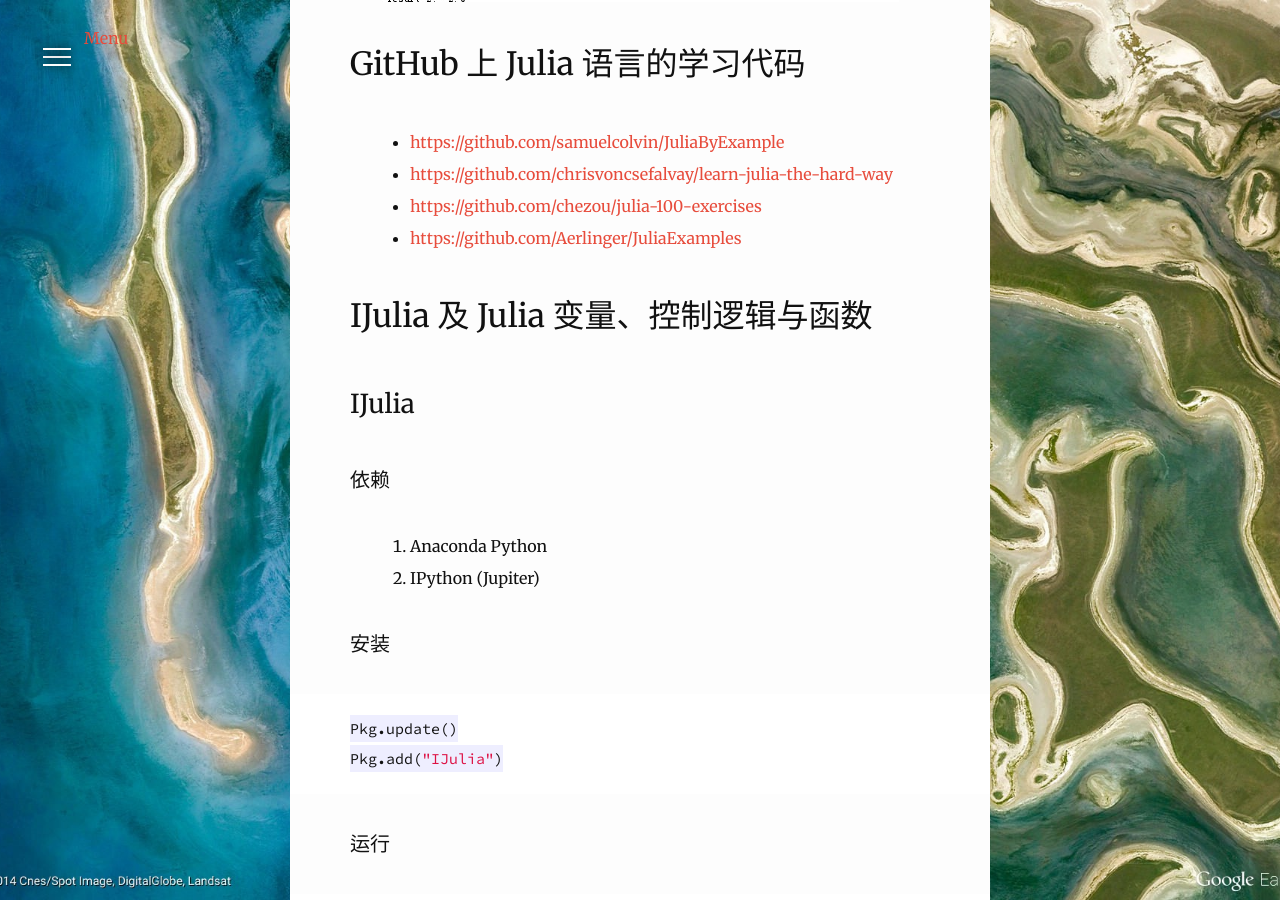
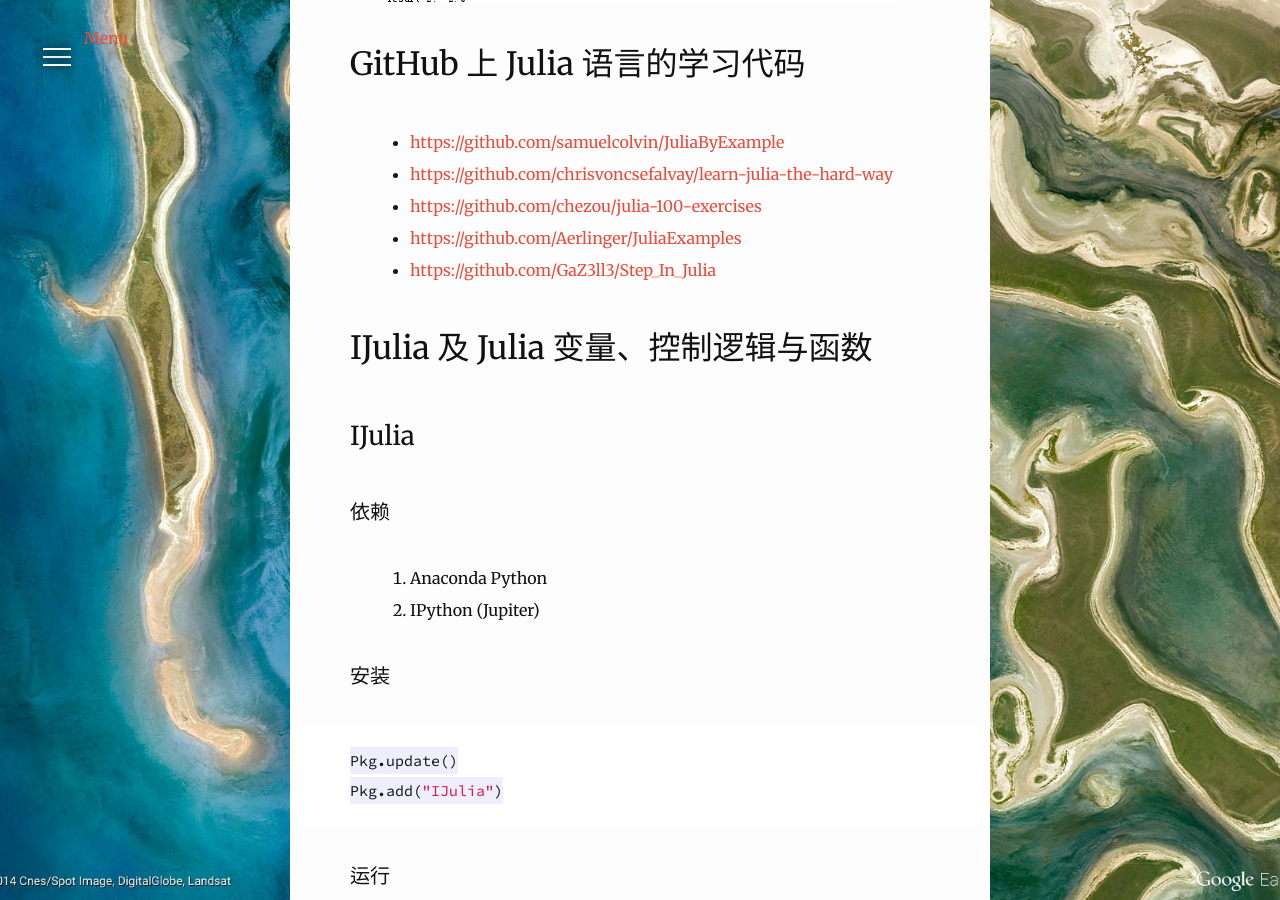
Before and after one commit to quxiaofeng/MachineLearningWithJulia.jl, a Jekyll site: the page built from _posts/2016-02-01-julia-basics.md, in a window 1280 px wide and 900 px high, scrolled down 4738 px. Built offline with Jekyll 4.4.1, drawn with Linux system fonts in a browser that asks for light colours; nearby versions of some CDN libraries; comment, search, counter and statistics services are not loaded; some of the changed lines change nothing that is shown.

Commit message:
Update 2016-02-01-julia-basics.md

```diff
--- a/_posts/2016-02-01-julia-basics.md
+++ b/_posts/2016-02-01-julia-basics.md
@@ -108,6 +108,7 @@ julia> 3 \ 8 # 左除就是左边是除数，右边是被除数
 + [https://github.com/chrisvoncsefalvay/learn-julia-the-hard-way](https://github.com/chrisvoncsefalvay/learn-julia-the-hard-way)
 + [https://github.com/chezou/julia-100-exercises](https://github.com/chezou/julia-100-exercises)
 + [https://github.com/Aerlinger/JuliaExamples](https://github.com/Aerlinger/JuliaExamples)
++ [https://github.com/GaZ3ll3/Step_In_Julia](https://github.com/GaZ3ll3/Step_In_Julia)
 
 ## IJulia 及 Julia 变量、控制逻辑与函数 ##
 
```
